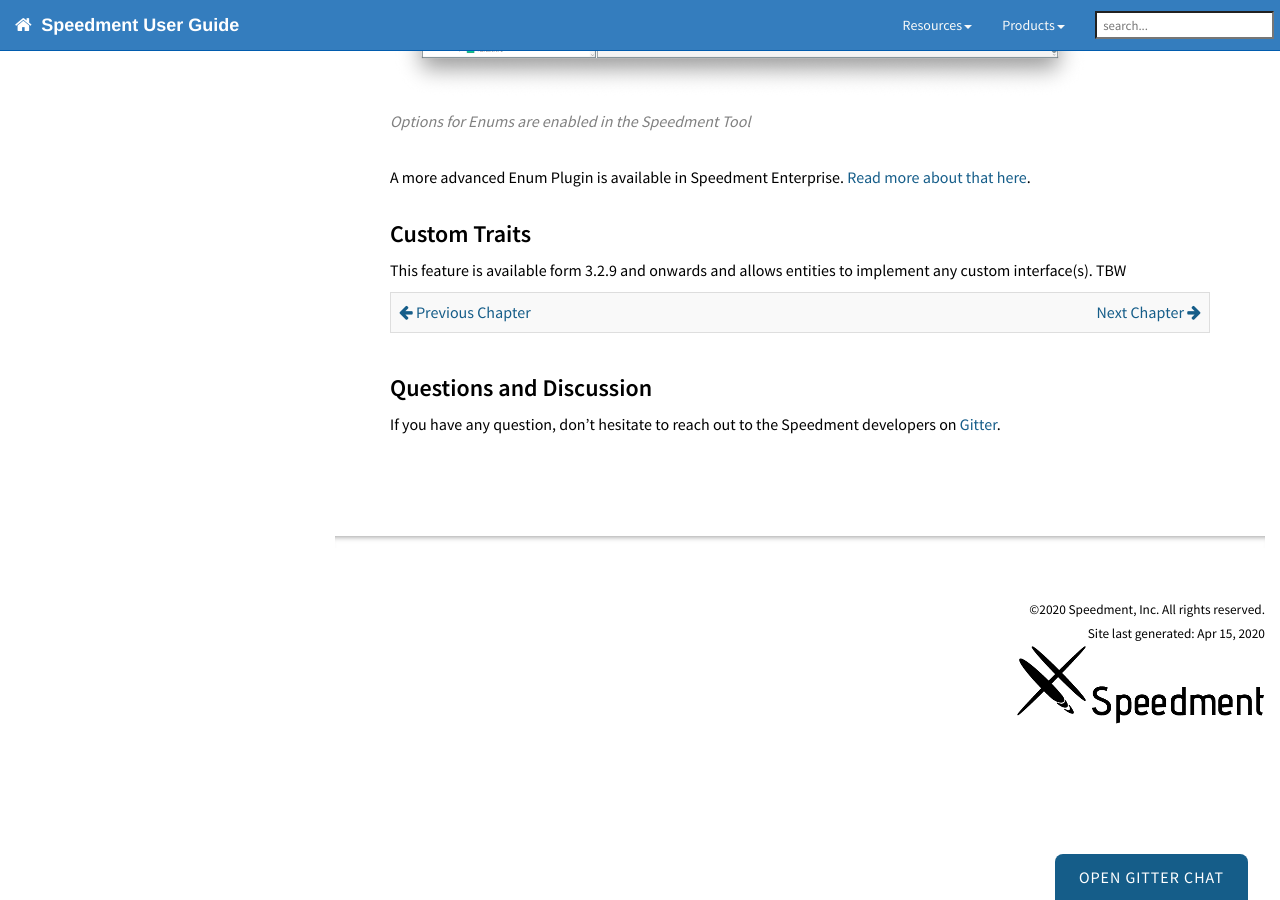
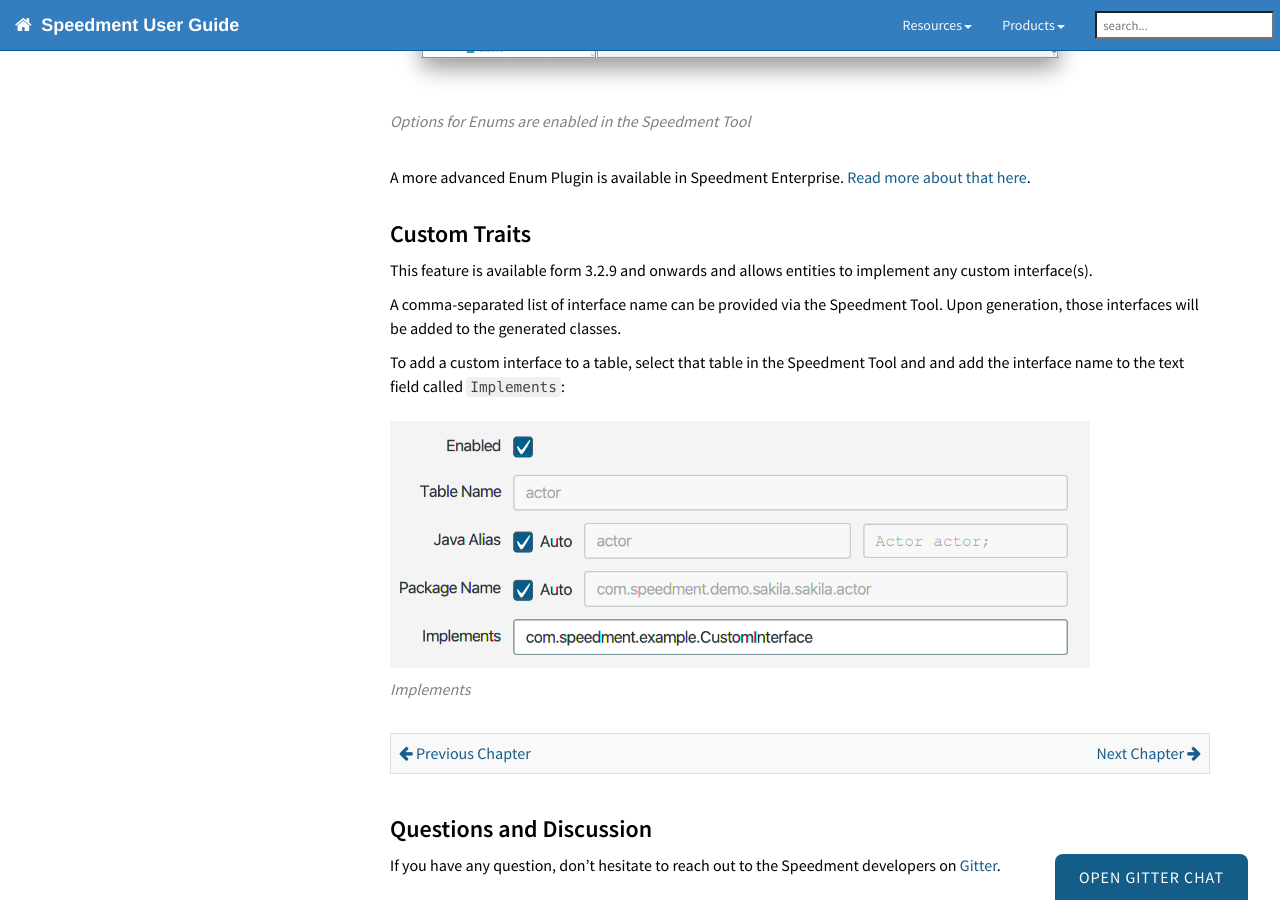
Before and after one commit to speedment/speedment-doc, a Jekyll site: the page built from pages/integration.md, in a window 1280 px wide and 900 px high, scrolled down 6548 px. Built offline with Jekyll 4.4.1, drawn with Linux system fonts in a browser that asks for light colours; nearby versions of some CDN libraries; comment, search, counter and statistics services are not loaded.

Commit message:
Add custom trait section

```diff
--- a/pages/integration.md
+++ b/pages/integration.md
@@ -220,7 +220,12 @@
 
 ## Custom Traits
 This feature is available form 3.2.9 and onwards and allows entities to implement any custom interface(s).
-TBW
+
+A comma-separated list of interface name can be provided via the Speedment Tool. Upon generation, those interfaces will be added to the generated classes.
+
+To add a custom interface to a table, select that table in the Speedment Tool and and add the interface name to the text field called `Implements`:
+
+{% include image.html file="Implements.png" url="https://www.speedment.com/" alt="Implements" caption="Implements" %}
 
 {% include prev_next.html %}
 
```
Also changed, not shown: images/Implements.png (added).
